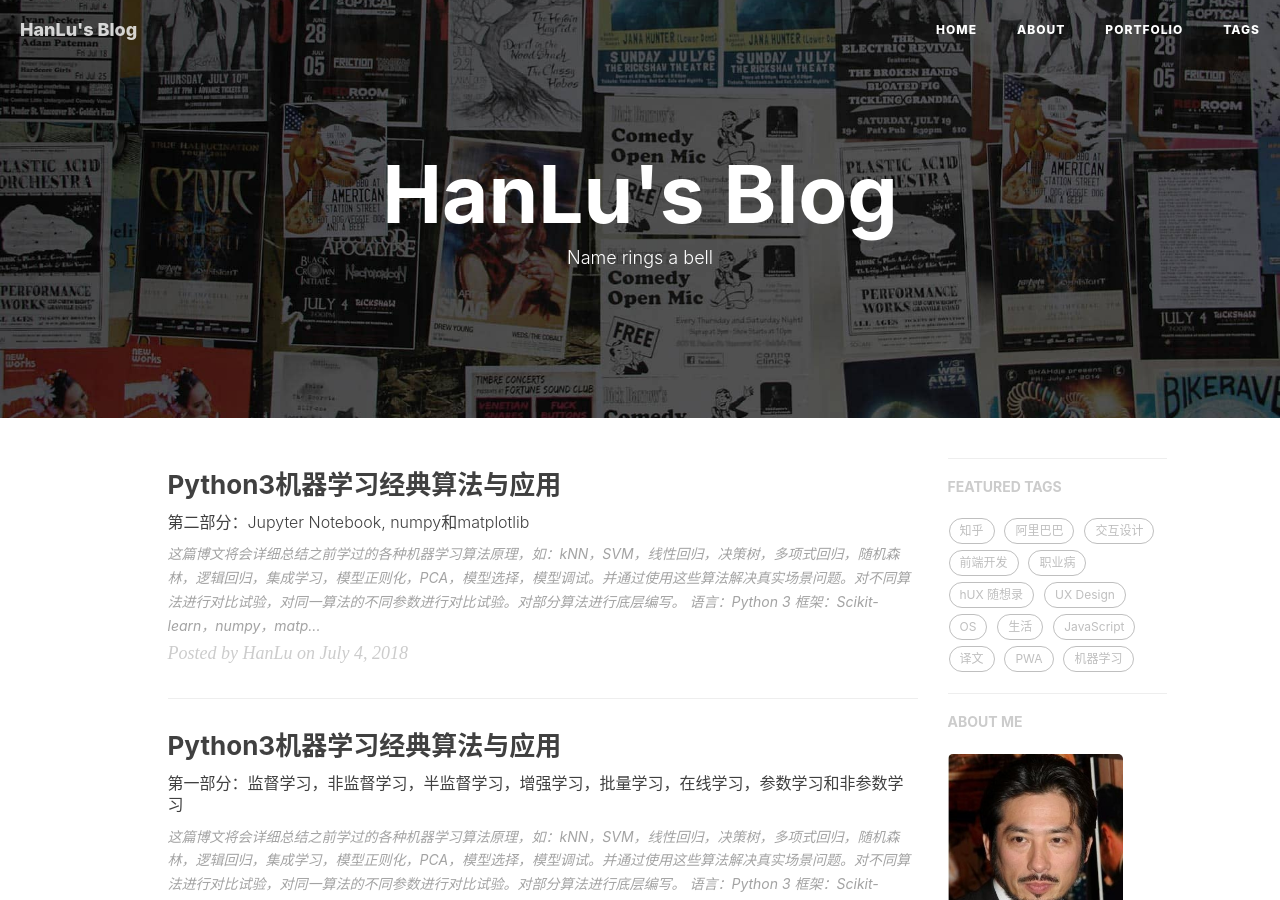
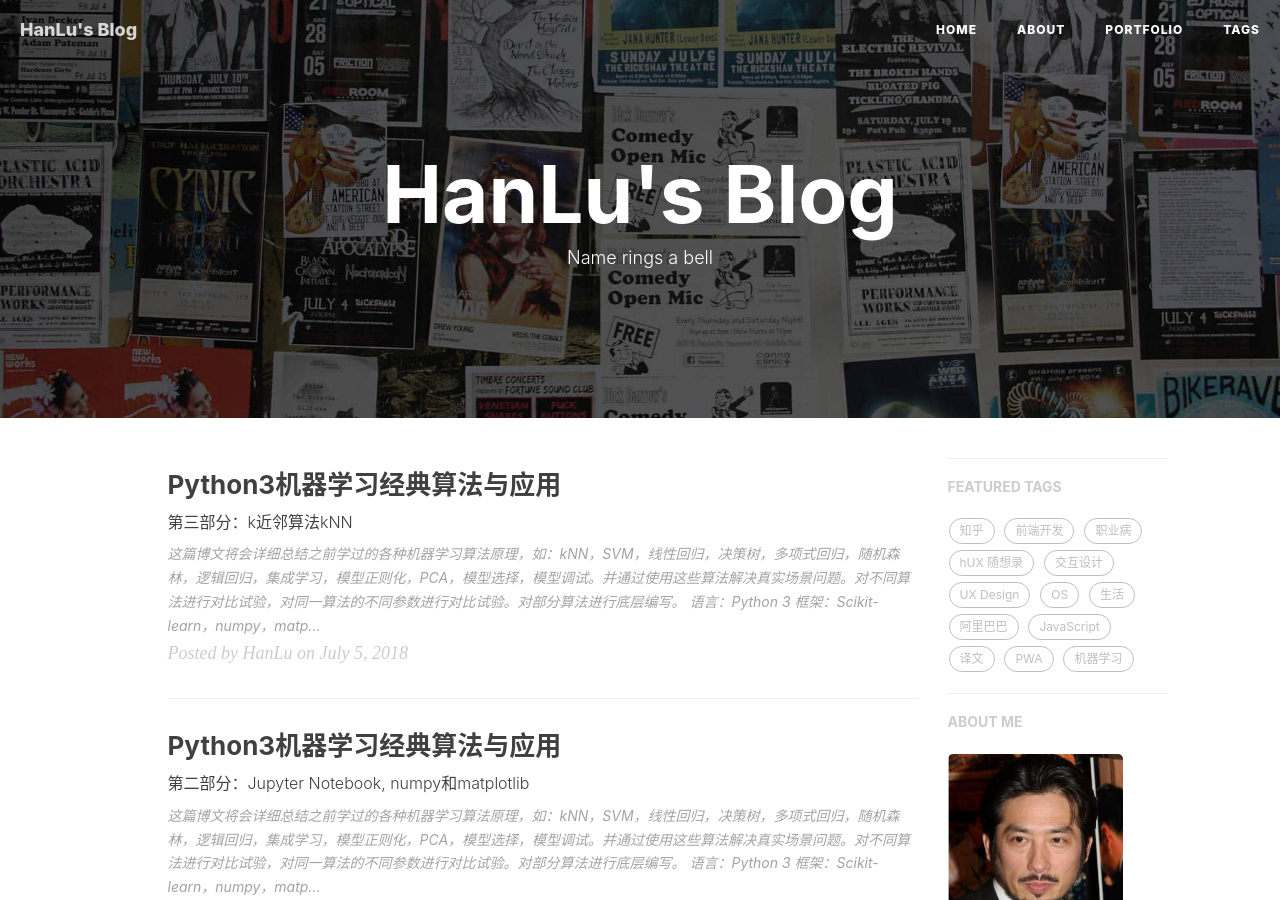
Before and after one commit to TakahashiKansuke/TakahashiKansuke.github.io, a Jekyll site: the page built from index.html, in a window 1280 px wide and 900 px high. Built offline with Jekyll 4.4.1, drawn with Linux system fonts in a browser that asks for light colours; nearby versions of some CDN libraries; the list of posts is cut into pages by our own code; comment, search, counter and statistics services are not loaded; some of the changed text lies outside the part shown.

Commit message:
Update 2014-10-01-why-alibaba-ux-sucks.markdown

````diff
--- a/_posts/2014-10-01-why-alibaba-ux-sucks.markdown
+++ b/_posts/2014-10-01-why-alibaba-ux-sucks.markdown
@@ -1,68 +1,73 @@
 ---
 layout:     post
-title:      "「知乎」为什么阿里系软件体验都不好？"
-subtitle:   "或许这就是所谓的企业 DNA "
-date:       2014-10-1 12:00:00
-author:     "Hux"
-header-img: "img/post-bg-alibaba.jpg"
+title:      "Python3机器学习经典算法与应用"
+subtitle:   "第三部分：k近邻算法kNN"
+date:       2018-07-05 9:00:00
+author:     "HanLu"
+header-img: "img/post-python3machinelearning.jpg"
+header-mask: 0.3
+catalog:    true
 tags:
-    - 知乎
-    - 阿里巴巴
-    - 交互设计
+    - 机器学习
 ---
 
-> 这篇文章转载自[我在知乎上的回答](http://www.zhihu.com/question/25657351/answer/31278511)
+> 这篇博文将会详细总结之前学过的各种机器学习算法原理，如：kNN，SVM，线性回归，决策树，多项式回归，随机森林，逻辑回归，集成学习，模型正则化，PCA，模型选择，模型调试。并通过使用这些算法解决真实场景问题。对不同算法进行对比试验，对同一算法的不同参数进行对比试验。对部分算法进行底层编写。
+
+> 语言：Python 3
+
+> 框架：Scikit-learn，numpy，matplotlib...
+
+> IDE：Jupyter Notebook，Anaconda，Pycharm
+
+> 数据集：Scikit-learn中内置的数据集或通过Scikit-learn可以直接下载的数据集，MNIST数据集
+
+# k近邻算法
+
+* 创建简单测试用例
+
+```
+import numpy as np
+import matplotlib.pyplot as plt
+raw_data_X = [[3.393533211, 2.331273381],
+              [3.110073483, 1.781539638],
+              [1.343808831, 3.368360954],
+              [3.582294042, 4.679179110],
+              [2.280362439, 2.866990263],
+              [7.423436942, 4.696522875],
+              [5.745051997, 3.533989803],
+              [9.172168622, 2.511101045],
+              [7.792783481, 3.424088941],
+              [7.939820817, 0.791637231]
+             ]
+raw_data_y = [0, 0, 0, 0, 0, 1, 1, 1, 1, 1]
+X_train = np.array(raw_data_X)
+y_train = np.array(raw_data_y)
+plt.scatter(X_train[y_train==0,0], X_train[y_train==0,1], color='g')
+plt.scatter(X_train[y_train==1,0], X_train[y_train==1,1], color='r')
+plt.show()
+```
+![](/img/in-post/post-python3machinelearning-3/post-python3machinelearning-3.1.jpg)
+
+预测
+
+```
+x = np.array([8.093607318, 3.365731514])
+
+plt.scatter(X_train[y_train==0,0], X_train[y_train==0,1], color='g')
+plt.scatter(X_train[y_train==1,0], X_train[y_train==1,1], color='r')
+plt.scatter(x[0], x[1], color='b')
+plt.show()
+```
+
+![](/img/in-post/post-python3machinelearning-3/post-python3machinelearning-3.2.jpg)
+
+```
+from math import sqrt
+distances = []
+for x_train in X_train:
+    d = sqrt(np.sum((x_train - x)**2))
+    distances.append(d)
 
 
-<div >
-    <br>
-    <br><b>一言以蔽之，优先级。</b>
-    <br>这个优先级并不是由谁或者哪个Boss定的，而是<b>长期的市场竞争和业务需求下的结果</b>
-    <br>
-    <br>
-    <ul>
-        <li><b>为什么企鹅家的App用户体验较好？</b>
-        </li>
-    </ul>
-    企鹅家的主力产品，QQ、微信、QQ音乐、QQ空间 等，多是IM（即时通讯）、SNS（社交网络）、数字娱乐 等形态的产品。
-    <br>
-    <br><b>这类产品往往必须「直接依靠优秀的产品服务与用户体验」来赢得用户。</b>
-    <br>
-    <br>如果这点做不好，产品就无法在竞争中脱颖而出。这也使得在企鹅内部，<b>围绕这部分的要求，需求，反馈 </b><b>都一定最多，使得企鹅不得不把这部分做好</b>。
-    <br>
-    <br>
-    <ul>
-        <li><b>那为什么阿里系的App用户体验较差？</b>
-        </li>
-    </ul>
-    阿里系的主力产品，从1688、淘宝、再到支付宝、天猫、淘宝旅行、淘点点、一淘、旺旺，要么是电商类产品，要么就是电商类的延伸产品。
-    <br>
-    <br>而这类产品的核心竞争力（或者说要做好的难处），往往在<b>「如何与实体经济，甚至政府 打交道」、</b><b>「如何做好运营」，</b>而非优秀的用户体验。
-    <br>
-    <br>应该说，阿里从来都不是不重视用户体验，这两年更是愈发重视。但是因为身处这样的市场环境，<b>阿里必须先完成这些优先级更高的需求（海量的业务，运营需求）以抢占市场，</b>
-    <br>这才导致阿里内部无法有太多精力focus到客户端体验上。
-    <br>
-    <br>
-    <br>
-    <br>上面就算基本回答了题主的问题，
-    <br>不过，知乎惯例，多说几句：
-    <br>
-    <br><b>其实，上面的答案，也可以说这都是说辞。</b>
-    <br>
-    <br>在我刚刚加入阿里的时候，我也一度纳闷甚至郁闷这个事。直到我开始接触更多的项目，我才能逐渐理解「为什么会这样」。
-    <br>
-    <br><b>但是，这并不足以成为借口。</b>
-    <br><b>该不该改？ 当然该改。</b>
-    <br>
-    <br>我相信几乎所有阿里人，尤其UED，肯定都不希望这样。
-    <br>只能说，这需要阿里投入更多的人、更多的时间、更多的努力来做好
-    <br>
-    <br>
-    <br>
-    <br>以上。
-    <br>
-    <br>利益相关：
-    <br>阿里员工
-    <br>
-    <br>
-</div>
+
+```
````
